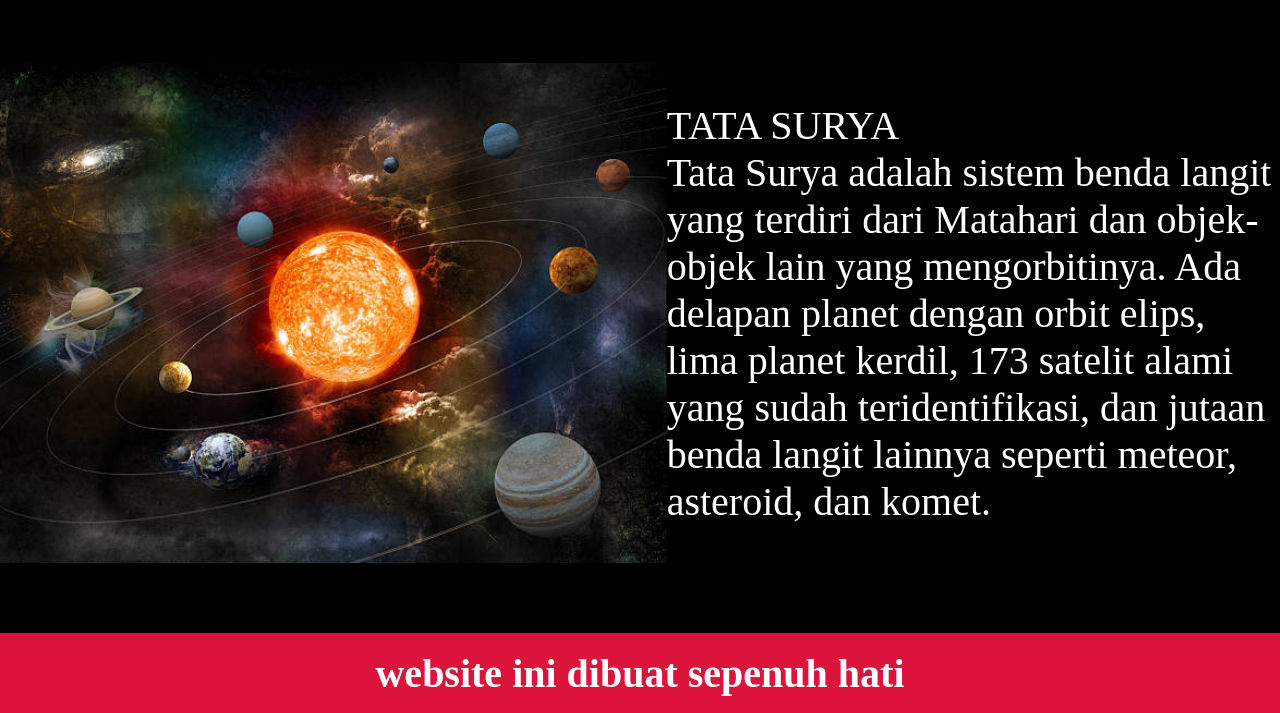
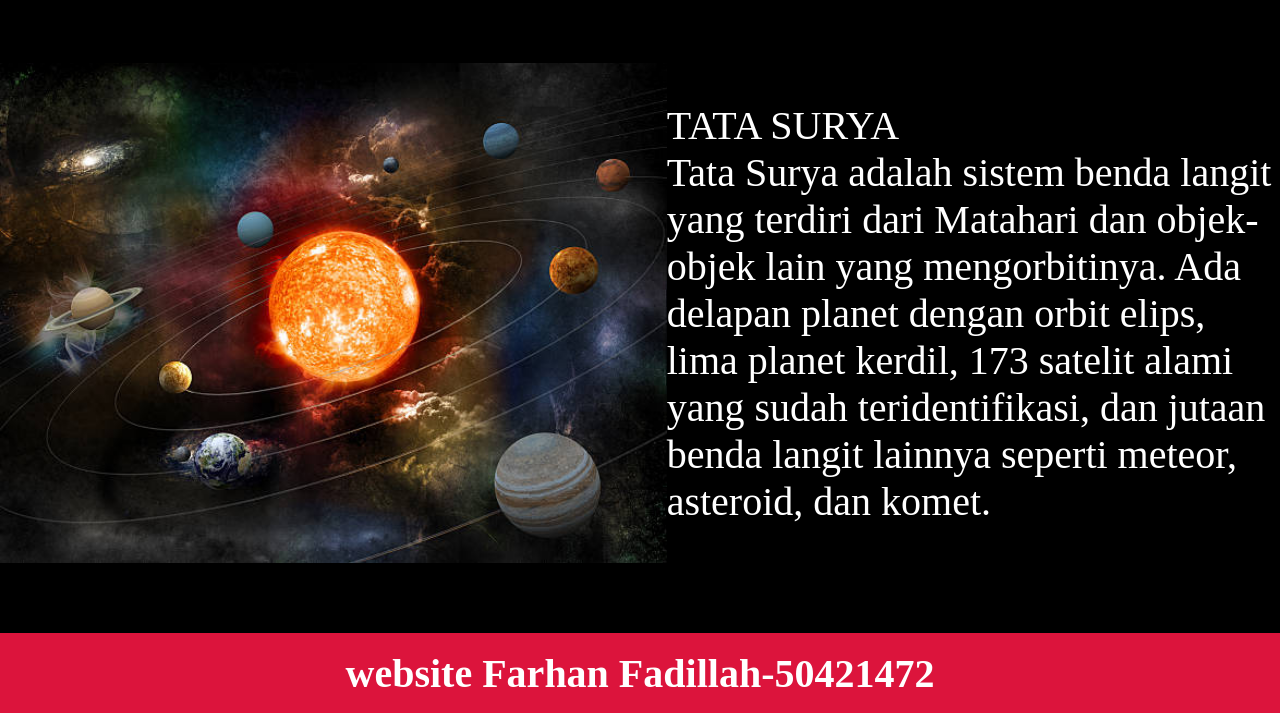
Before and after one commit to athlan13/athlan13.github.io, a plain HTML site: page index.html in a window 1280 px wide. Shown: the part 87-800 px from the top of the page. Drawn offline with Linux system fonts and the light colour scheme.

Commit message:
Update index.html

```diff
--- a/index.html
+++ b/index.html
@@ -33,7 +33,7 @@
 
         <!-- FOOTER -->
         <div class="container-footer">
-            <h1 class="h1-footer">website ini dibuat sepenuh hati</h1>
+            <h1 class="h1-footer">website Farhan Fadillah-50421472</h1>
         </div>
         <!-- FOOTER END -->
         </div>
```
